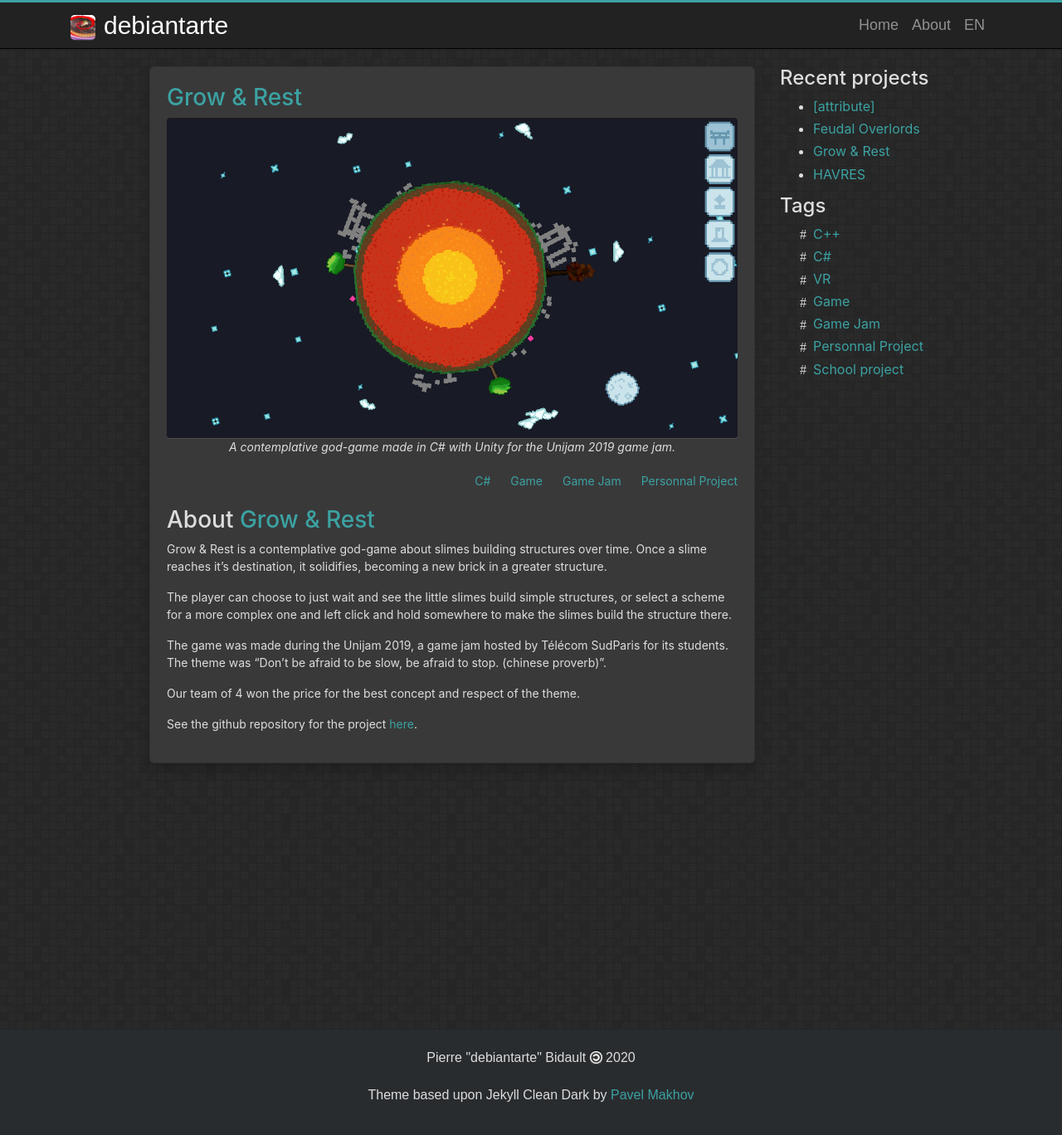
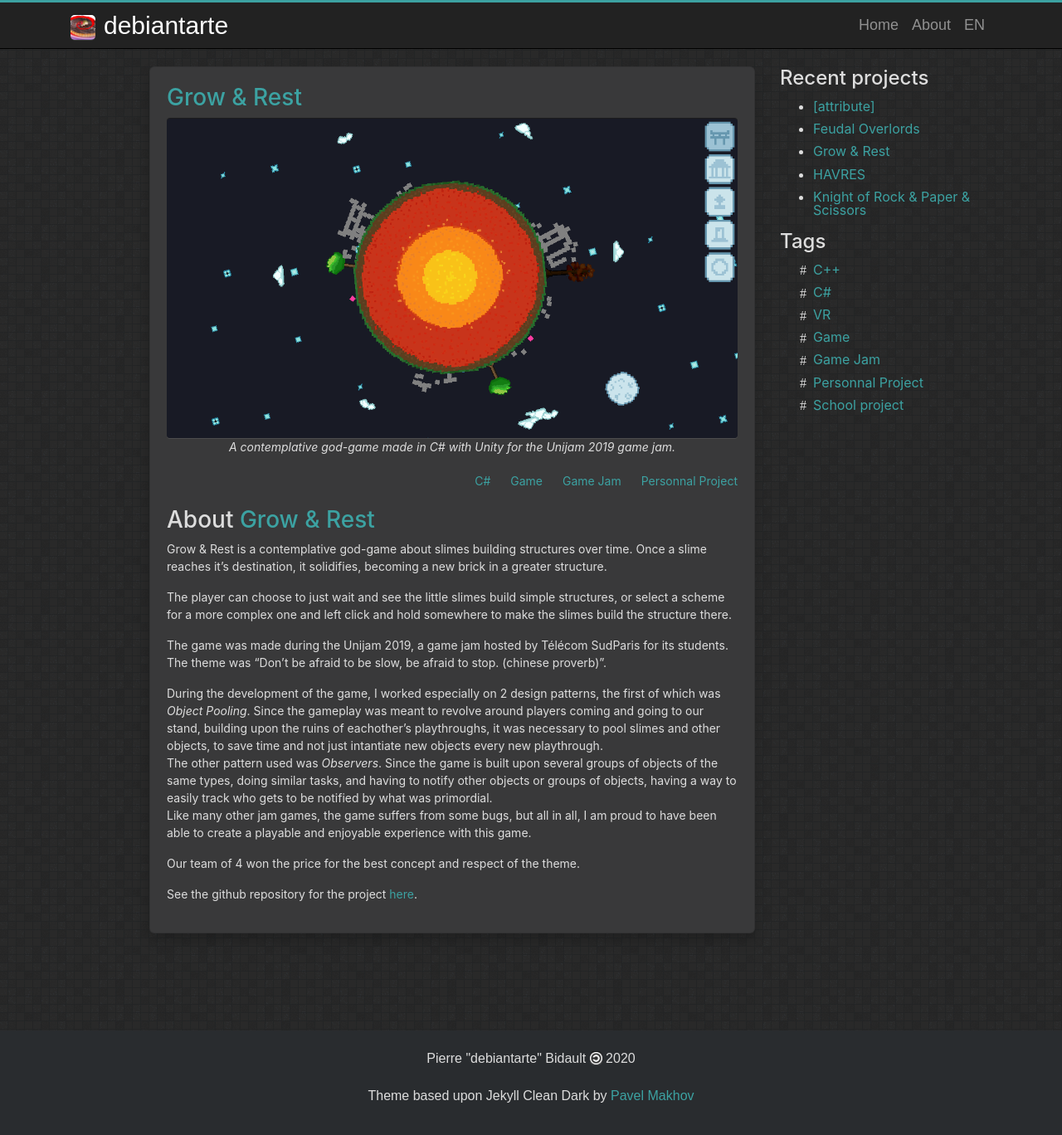
Before and after one commit to debiantarte/debiantarte.github.io, a Jekyll site: the page built from _projects/en/grow-rest.md, in a window 1280 px wide and 1375 px high. Shown: the top 1368 px of the window at 83% size. Built offline with Jekyll 4.4.1, drawn with Linux system fonts in a browser that asks for light colours.

Commit message:
added pages for knight of rock&paper&scissors

```diff
--- a/_projects/en/grow-rest.md
+++ b/_projects/en/grow-rest.md
@@ -15,8 +15,11 @@ Grow & Rest is a contemplative god-game about slimes building structures over ti
 
 The player can choose to just wait and see the little slimes build simple structures, or select a scheme for a more complex one and left click and hold somewhere to make the slimes build the structure there.
 
+The game was made during the Unijam 2019, a game jam hosted by Télécom SudParis for its students. The theme was "Don't be afraid to be slow, be afraid to stop. (chinese proverb)".
 
-The game was made during the Unijam 2019, a game jam hosted by Télécom SudParis for its students. The theme was "Don't be afraid to be slow, be afraid to stop. (chinese proverb)".
+During the development of the game, I worked especially on 2 design patterns, the first of which was *Object Pooling*. Since the gameplay was meant to revolve around players coming and going to our stand, building upon the ruins of eachother's playthroughs, it was necessary to pool slimes and other objects, to save time and not just intantiate new objects every new playthrough.
+The other pattern used was *Observers*. Since the game is built upon several groups of objects of the same types, doing similar tasks, and having to notify other objects or groups of objects, having a way to easily track who gets to be notified by what was primordial.
+Like many other jam games, the game suffers from some bugs, but all in all, I am proud to have been able to create a playable and enjoyable experience with this game.
 
 Our team of 4 won the price for the best concept and respect of the theme.
 
```
Also changed, not shown: _projects/en/rps-knight.md (added, +19 -0 lines), _projects/fr/grow-rest.md (+5 -0 lines), _projects/fr/rps-knight.md (added, +19 -0 lines), assets/images/rps-knight-cover.png (added).
